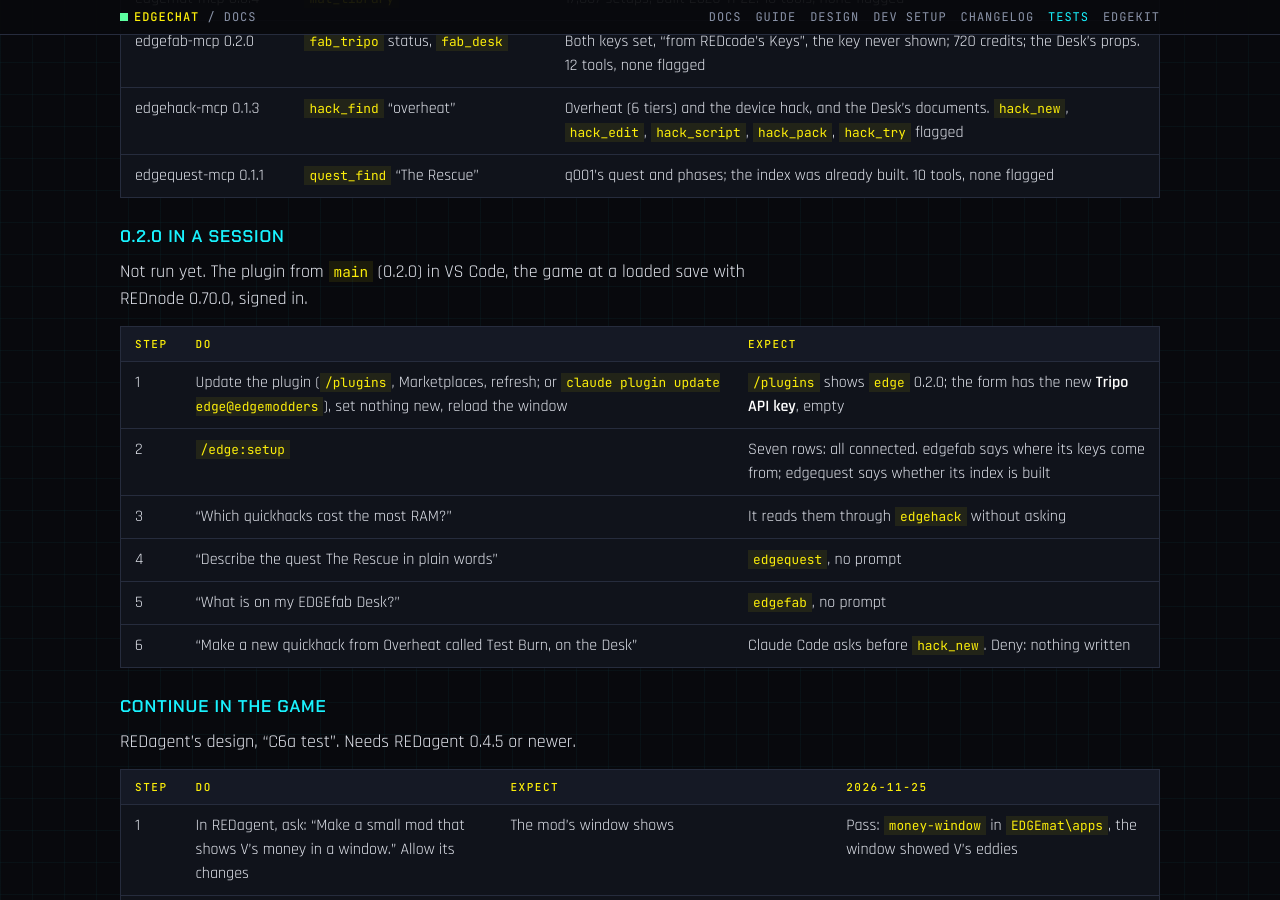
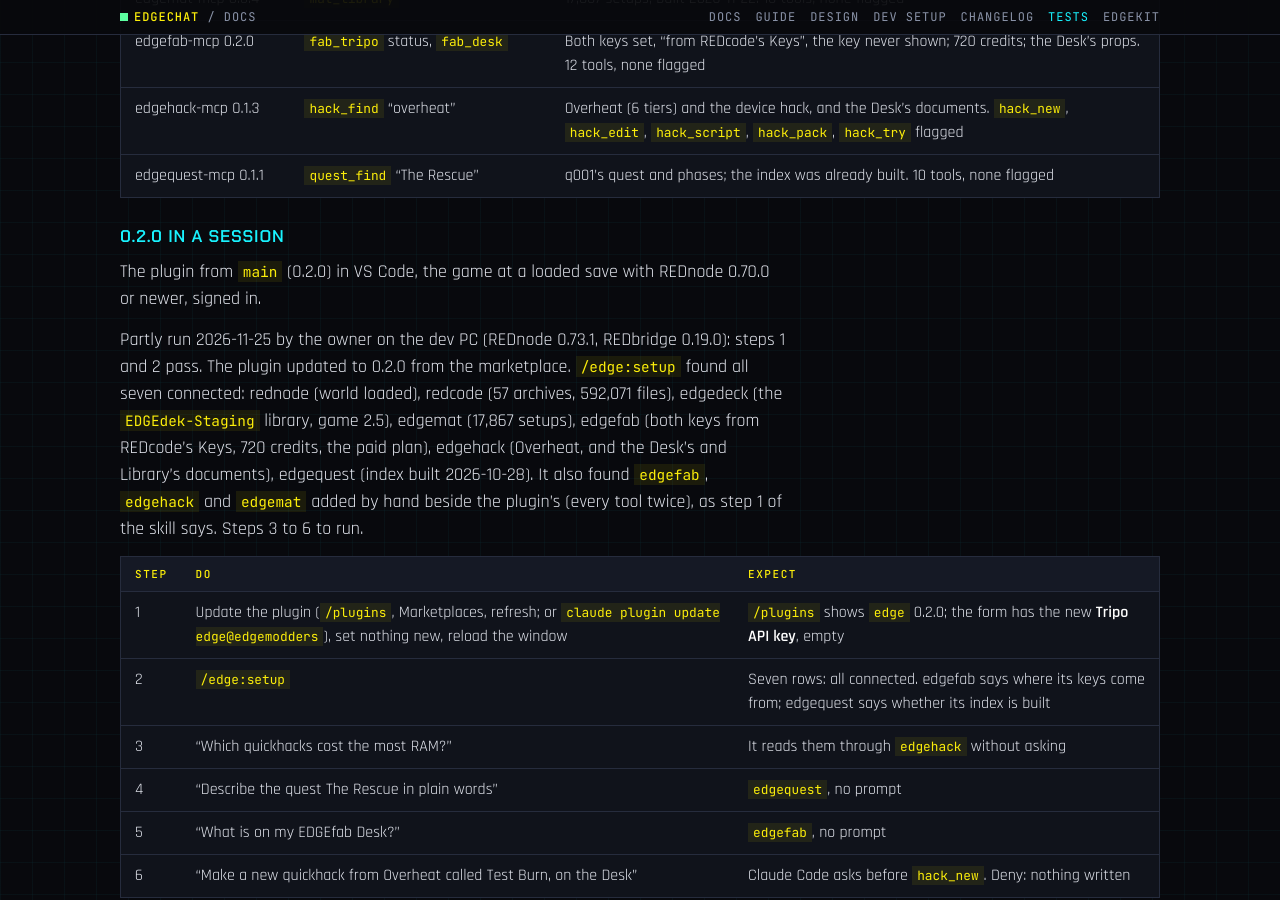
Before and after one commit to Edgemodders/EDGEchat, a Jekyll site: the page built from docs/testing.md, in a window 1280 px wide and 900 px high, scrolled down 7618 px. Built offline with Jekyll 4.4.1, drawn with Linux system fonts in a browser that asks for light colours; our own code applies the rules of GitHub Pages for plain Markdown files; some of the changed text lies outside the part shown.

Commit message:
Tests: 0.2.0 in a session, steps 1 and 2 pass (seven servers connected)
Co-Authored-By: Claude Opus 5.5 <noreply@anthropic.com>

```diff
--- a/docs/testing.md
+++ b/docs/testing.md
@@ -18,7 +18,7 @@ Last updated 2026-11-25.
 | [edgedeck server through the wrapper](#edgedeck-server-through-the-wrapper) | By hand, over stdio | P1 | 2026-11-02 | Pass (0.30.0) |
 | [edgemat server](#edgemat-server) | By hand, over stdio | P1 | 2026-10-23 | Pass |
 | [0.2.0 servers, every option empty](#020-servers-every-option-empty) | By hand, over stdio | P5 | 2026-11-25 | Pass: all six stdio servers start and answer a read; `mesh_items` finds outfit sets, `cr2w_search` reads material buffers |
-| [0.2.0 in a session](#020-in-a-session) | By hand, in a session | P5 | - | Not run |
+| [0.2.0 in a session](#020-in-a-session) | By hand, in a session | P5 | 2026-11-25 | Partly run: steps 1 and 2 pass (seven servers connected) |
 | [continue in the game](#continue-in-the-game) | By hand, in the game and a session | P5 | 2026-11-25 | Pass: all six steps (REDagent 0.4.6, REDnode 0.73.1, the plugin from the checkout) |
 | [rednode with no token](#rednode-with-no-token) | CLI, game running | P1 | 2026-10-16 | Seen: HTTP 401 |
 | [OAuth sign-in for a plugin server](#oauth-sign-in-for-a-plugin-server) | CLI, scratch config; then in the game | P4 | 2026-10-26 | Seen with a stand-in; against REDnode 0.40.1 in game: pass |
@@ -200,7 +200,9 @@ node tools/test/mcp-probe.cjs --empty EDGEQUEST_GAME_PATH --empty REDBRIDGE_EXE
 
 ### 0.2.0 in a session
 
-Not run yet. The plugin from `main` (0.2.0) in VS Code, the game at a loaded save with REDnode 0.70.0, signed in.
+The plugin from `main` (0.2.0) in VS Code, the game at a loaded save with REDnode 0.70.0 or newer, signed in.
+
+Partly run 2026-11-25 by the owner on the dev PC (REDnode 0.73.1, REDbridge 0.19.0): steps 1 and 2 pass. The plugin updated to 0.2.0 from the marketplace. `/edge:setup` found all seven connected: rednode (world loaded), redcode (57 archives, 592,071 files), edgedeck (the `EDGEdek-Staging` library, game 2.5), edgemat (17,867 setups), edgefab (both keys from REDcode's Keys, 720 credits, the paid plan), edgehack (Overheat, and the Desk's and Library's documents), edgequest (index built 2026-10-28). It also found `edgefab`, `edgehack` and `edgemat` added by hand beside the plugin's (every tool twice), as step 1 of the skill says. Steps 3 to 6 to run.
 
 | Step | Do | Expect |
 |---|---|---|
```
